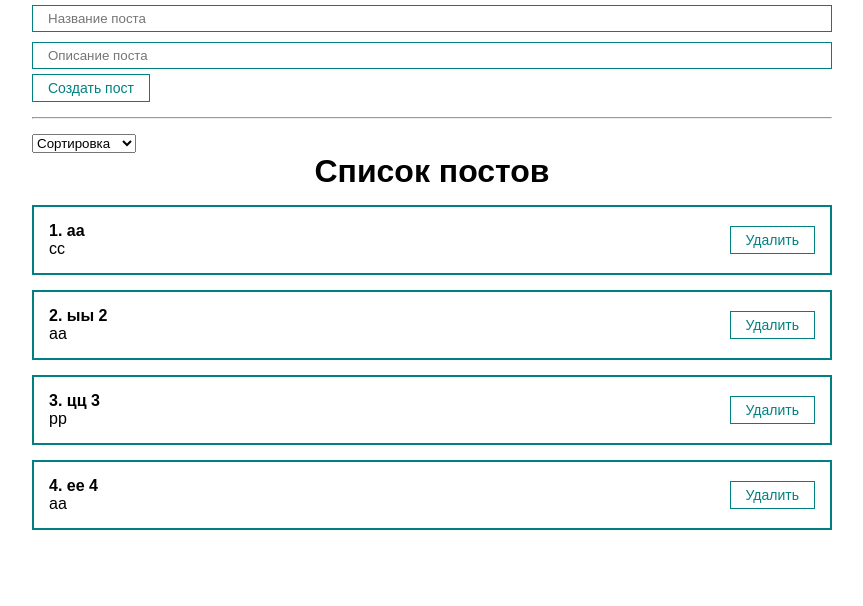
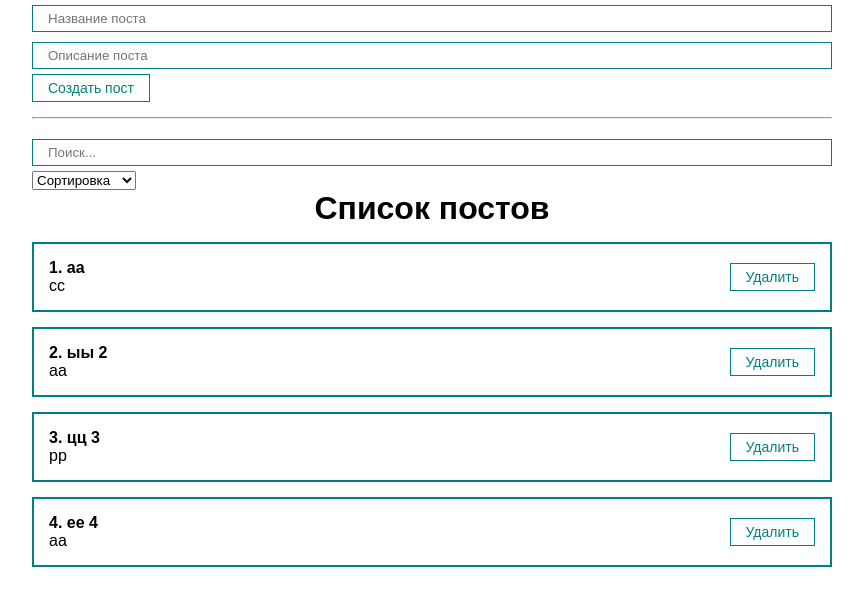
Before and after one commit to Holovanets/learning, a React (Create React App) app: page / in a window 1280 px wide. Shown: the top 606 px of the page, without its empty margins (208-1071 px from the left). Built offline with nearby package versions, Linux system fonts and the light colour scheme.

Commit message:
Added searchBox

```diff
--- a/src/App.js
+++ b/src/App.js
@@ -1,4 +1,5 @@
-import React, { useState } from 'react'
+import React, { useState, useMemo } from 'react'
+import PostFilter from './components/PostFilter.jsx'
 import PostForm from './components/PostForm.jsx'
 import PostItem from './components/PostItem.jsx'
 import PostList from './components/PostList.jsx'
@@ -16,7 +17,25 @@
     { id: 4, title: 'ее 4', body: 'аа' },
   ])
 
-  const [selectedSort, setSelectedSort] = useState('')
+  const [filter, setFilter] = useState({ sort: '', query: '' })
+  // const [selectedSort, setSelectedSort] = useState('')
+  // const [searchQuery, setSearchQuery] = useState('')
+
+  const sortedPosts = useMemo(() => {
+    console.log('Отработала функция поиска')
+    if (filter.sort) {
+      return [...posts].sort((a, b) =>
+        a[filter.sort].localeCompare(b[filter.sort])
+      )
+    }
+    return posts
+  }, [filter.sort, posts])
+
+  const sortedAndSearchedPosts = useMemo(() => {
+    return sortedPosts.filter((post) =>
+      post.title.toLowerCase().includes(filter.query.toLowerCase())
+    )
+  }, [filter.query, sortedPosts])
 
   const createPost = (newPost) => {
     setPosts([...posts, newPost])
@@ -26,29 +45,19 @@
     setPosts(posts.filter((p) => p.id !== post.id))
   }
 
-  const sortPosts = (sort) => {
-    setSelectedSort(sort)
-    setPosts([...posts].sort((a, b) => a[sort].localeCompare(b[sort])))
-  }
-
   return (
     <div className="App">
       <PostForm create={createPost} />
       <hr style={{ margin: '15px 0' }} />
-      <div>
-        <MySelect
-          value={selectedSort}
-          onChange={sortPosts}
-          defaultValue="Сортировка"
-          options={[
-            { value: 'title', name: 'По названию' },
-            { value: 'body', name: 'По описанию' },
-          ]}
+
+      <PostFilter filter={filter} setFilter={setFilter} />
+
+      {sortedAndSearchedPosts.length ? (
+        <PostList
+          remove={removePost}
+          posts={sortedAndSearchedPosts}
+          title="Список постов"
         />
-      </div>
-
-      {posts.length ? (
-        <PostList remove={removePost} posts={posts} title="Список постов" />
       ) : (
         <h1 style={{ textAlign: 'center' }}>Посты не найдены!</h1>
       )}
--- /dev/null
+++ b/src/components/PostFilter.jsx
@@ -0,0 +1,28 @@
+import React from 'react'
+import MyInput from './UI/input/MyInput'
+import MySelect from './UI/select/MySelect'
+
+const PostFilter = ({ filter, setFilter }) => {
+  return (
+    <div>
+      <MyInput
+        placeholder="Поиск..."
+        value={filter.query}
+        onChange={(e) => setFilter({ ...filter, query: e.target.value })}
+      />
+
+      <MySelect
+        value={filter.sort}
+        onChange={(selectedSort) =>
+          setFilter({ ...filter, sort: selectedSort })
+        }
+        defaultValue="Сортировка"
+        options={[
+          { value: 'title', name: 'По названию' },
+          { value: 'body', name: 'По описанию' },
+        ]}
+      />
+    </div>
+  )
+}
+export default PostFilter
```
